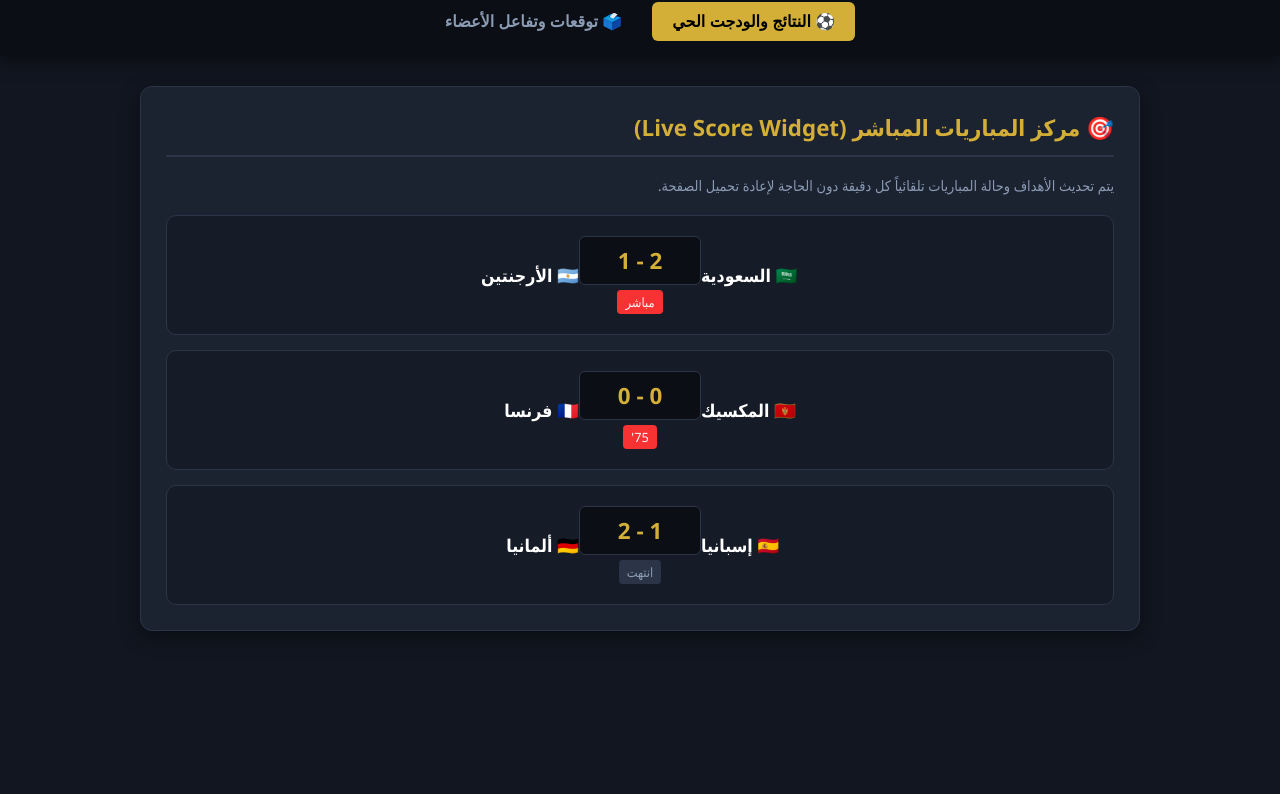
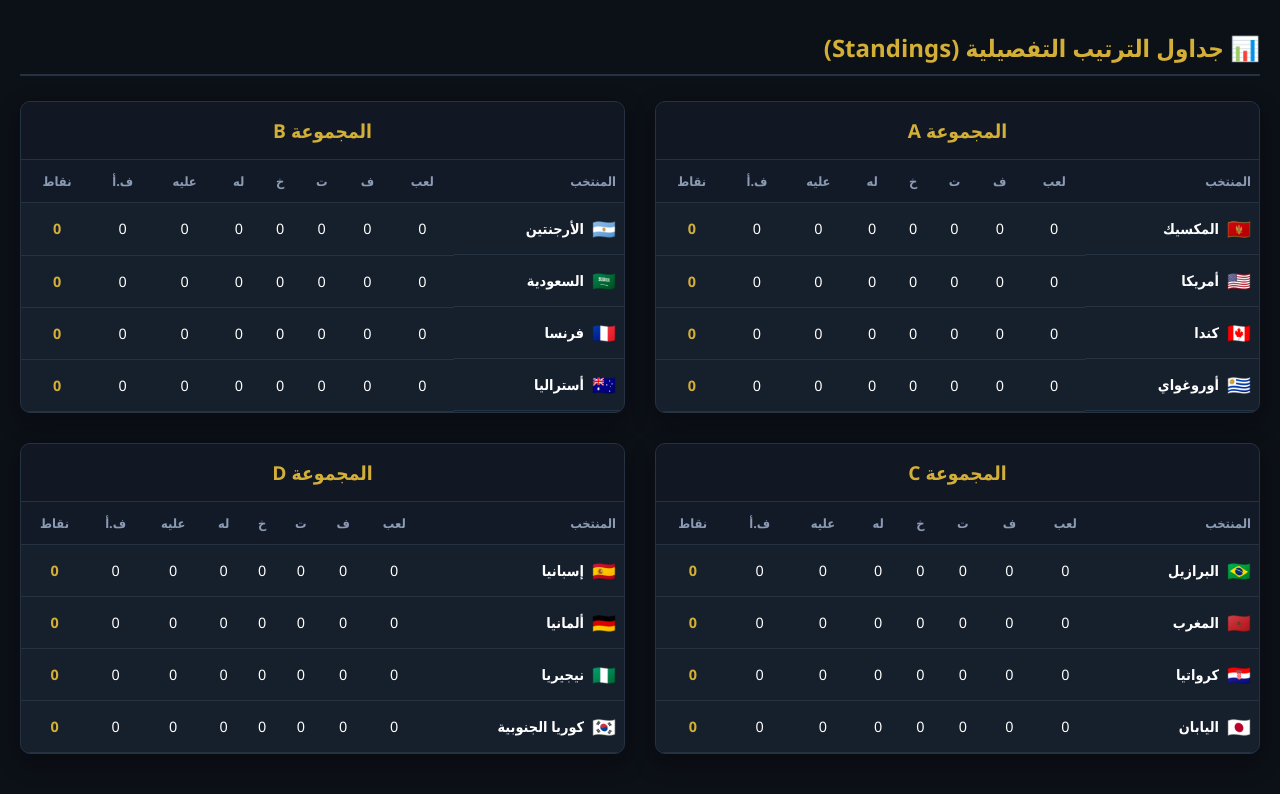
Before and after one commit to pabduleelah-web/skills-DZR, a plain HTML site: page index.html in a window 1280 px wide. Shown: the part 198-992 px from the top of the page. Before the commit the page ends 859 px from the top, so only its background shows below. Drawn offline with Linux system fonts and the light colour scheme; no server answers.

Commit message:
Update index.html

```diff
--- a/index.html
+++ b/index.html
@@ -3,306 +3,275 @@
 <head>
     <meta charset="UTF-8">
     <meta name="viewport" content="width=device-width, initial-scale=1.0">
-    <title>منصة فعاليات كأس العالم - مباشر</title>
+    <title>ترتيب مجموعات كأس العالم FIFA 2026</title>
     <style>
         :root {
-            --primary: #0b0e14;
-            --accent: #d4af37; /* الذهبي الرياضي للمونديال */
-            --bg: #121620;
-            --card-bg: #1b2230;
-            --text: #ffffff;
-            --text-secondary: #8b9bb4;
-            --live-color: #ff3333;
+            --bg-main: #0c1017;
+            --bg-card: #161f2c;
+            --bg-table-header: #111823;
+            --accent: #d4af37; /* اللون الذهبي الرسمي */
+            --text-main: #ffffff;
+            --text-muted: #8b9bb4;
+            --border-color: #243242;
         }
         body {
             font-family: 'Segoe UI', Tahoma, Geneva, Verdana, sans-serif;
-            background-color: var(--bg);
-            color: var(--text);
+            background-color: var(--bg-main);
+            color: var(--text-main);
             margin: 0;
             padding: 0;
         }
         header {
-            background: linear-gradient(rgba(11, 14, 20, 0.85), rgba(11, 14, 20, 0.98)), url('https://images.unsplash.com/photo-1508098682722-e99c43a406b2?q=80&w=1200') center/cover;
-            color: white;
+            background: linear-gradient(rgba(12, 16, 23, 0.8), rgba(12, 16, 23, 0.95)), url('https://images.unsplash.com/photo-1508098682722-e99c43a406b2?q=80&w=1200') center/cover;
             text-align: center;
-            padding: 40px 20px;
+            padding: 50px 20px;
             border-bottom: 3px solid var(--accent);
         }
         header h1 {
-            font-size: 2.2rem;
+            font-size: 2.4rem;
             margin: 0 0 10px 0;
             color: var(--accent);
+            letter-spacing: 1px;
         }
-        nav {
-            background-color: var(--primary);
-            display: flex;
-            justify-content: center;
-            gap: 10px;
-            padding: 15px 0;
-            position: sticky;
-            top: 0;
-            z-index: 100;
-            box-shadow: 0 4px 15px rgba(0,0,0,0.5);
+        header p {
+            color: var(--text-muted);
+            margin: 0;
+            font-size: 1.1rem;
         }
-        nav button {
-            background: none;
-            border: none;
-            color: var(--text-secondary);
-            padding: 10px 20px;
-            font-size: 1rem;
-            font-weight: bold;
-            cursor: pointer;
-            border-radius: 6px;
-            transition: all 0.3s;
-        }
-        nav button.active, nav button:hover {
-            background-color: var(--accent);
-            color: #000000;
-        }
-        .main-container {
-            max-width: 1000px;
-            margin: 30px auto;
+        .container {
+            max-width: 1300px;
+            margin: 40px auto;
             padding: 0 20px;
         }
-        .card {
-            background-color: var(--card-bg);
-            border-radius: 12px;
-            padding: 25px;
+        .subtitle {
+            font-size: 1.5rem;
+            color: var(--accent);
             margin-bottom: 25px;
-            border: 1px solid #2c3547;
-            box-shadow: 0 6px 20px rgba(0,0,0,0.4);
+            border-bottom: 2px solid var(--border-color);
+            padding-bottom: 10px;
         }
-        .card h2 {
+        /* شبكة المجموعات الـ 12 */
+        .groups-grid {
+            display: grid;
+            grid-template-columns: repeat(auto-fill, minmax(400px, 1fr));
+            gap: 30px;
+        }
+        @media (max-width: 480px) {
+            .groups-grid {
+                grid-template-columns: 1fr;
+            }
+        }
+        .group-card {
+            background-color: var(--bg-card);
+            border-radius: 10px;
+            border: 1px solid var(--border-color);
+            overflow: hidden;
+            box-shadow: 0 8px 24px rgba(0,0,0,0.3);
+        }
+        .group-header {
+            background-color: var(--bg-table-header);
+            padding: 15px;
+            font-weight: bold;
+            font-size: 1.2rem;
             color: var(--accent);
-            border-bottom: 2px solid #2c3547;
-            padding-bottom: 12px;
-            margin-top: 0;
-            font-size: 1.4rem;
-        }
-        .page { display: none; }
-        .page.active { display: block; }
-
-        /* تصميم كروت المباريات الحية */
-        .matches-container {
-            display: flex;
-            flex-direction: column;
-            gap: 15px;
-            margin-top: 20px;
-        }
-        .match-card {
-            display: grid;
-            grid-template-columns: 1fr auto 1fr;
-            align-items: center;
-            background: #161c27;
-            padding: 20px;
-            border-radius: 10px;
-            border: 1px solid #2c3547;
+            border-bottom: 1px solid var(--border-color);
             text-align: center;
         }
-        .team {
+        .table-responsive {
+            width: 100%;
+            overflow-x: auto;
+        }
+        table {
+            width: 100%;
+            border-collapse: collapse;
+            text-align: center;
+            font-size: 0.9rem;
+            min-width: 380px;
+        }
+        th, td {
+            padding: 12px 8px;
+            border-bottom: 1px solid var(--border-color);
+        }
+        th {
+            background-color: rgba(17, 24, 35, 0.6);
+            color: var(--text-muted);
+            font-weight: 600;
+            font-size: 0.8rem;
+        }
+        td.team-info {
+            text-align: right;
             font-weight: bold;
-            font-size: 1.1rem;
+            display: flex;
+            align-items: center;
+            gap: 8px;
         }
-        .team.home { text-align: left; }
-        .team.away { text-align: right; }
-        .score-center {
-            display: flex;
-            flex-direction: column;
-            align-items: center;
-            gap: 5px;
+        .team-flag {
+            font-size: 1.2rem;
         }
-        .score-box {
-            background: #0b0e14;
-            padding: 8px 20px;
-            border-radius: 6px;
+        .points-col {
             font-weight: bold;
             color: var(--accent);
-            font-size: 1.4rem;
-            min-width: 80px;
-            border: 1px solid #2c3547;
         }
-        .status-badge {
-            font-size: 0.8rem;
-            padding: 3px 8px;
-            border-radius: 4px;
-            background: #2c3547;
-            color: var(--text-secondary);
-        }
-        .status-badge.live {
-            background: var(--live-color);
-            color: white;
-            animation: pulse 1.5s infinite;
-        }
-        @keyframes pulse {
-            0% { opacity: 0.6; }
-            50% { opacity: 1; }
-            100% { opacity: 0.6; }
-        }
-
-        /* حائط ترشيحات الأعضاء الـ 95 */
-        .form-grid {
-            display: grid;
-            grid-template-columns: 1fr 1fr;
-            gap: 15px;
-            margin-bottom: 20px;
-        }
-        @media (max-width: 768px) { .form-grid { grid-template-columns: 1fr; } }
-        .form-group { display: flex; flex-direction: column; }
-        .form-group label { margin-bottom: 6px; color: var(--accent); font-weight: 600; }
-        .form-group input, .form-group textarea {
-            padding: 12px; border: 1px solid #2c3547; border-radius: 6px;
-            background: #161c27; color: #fff; font-family: inherit;
-        }
-        .btn-send {
-            background: var(--accent); color: #000; border: none; padding: 12px;
-            border-radius: 6px; font-weight: bold; cursor: pointer; grid-column: 1 / -1;
-        }
-        .vote-item {
-            background: #161c27; border-right: 4px solid var(--accent);
-            padding: 15px; border-radius: 6px; margin-bottom: 10px; border: 1px solid #2c3547; border-right-width: 4px;
+        tr:hover {
+            background-color: rgba(255,255,255,0.03);
         }
     </style>
 </head>
 <body>
 
 <header>
-    <h1>🏆 فعاليات DZR - كأس العالم 🏆</h1>
-    <p>تابع نتائج المونديال الحية واللحظية مباشرة من خوادم البيانات الرياضية</p>
+    <h1>🏆 ترتيب مجموعات كأس العالم FIFA 2026 🏆</h1>
+    <p>التغطية الرسمية الشاملة للمجموعات الـ 12 والـ 48 منتخباً في كندا والمكسيك وأمريكا</p>
 </header>
 
-<nav>
-    <button id="btn-p1" class="active" onclick="switchPage(1)">⚽ النتائج والودجت الحي</button>
-    <button id="btn-p2" onclick="switchPage(2)">🗳️ توقعات وتفاعل الأعضاء</button>
-</nav>
+<div class="container">
+    <h2 class="subtitle">📊 جداول الترتيب التفصيلية (Standings)</h2>
 
-<div class="main-container">
+    <div class="groups-grid">
 
-    <!-- الصفحة الأولى: الودجت الحي لنتائج المباريات -->
-    <div id="p1" class="page active">
-        <div class="card">
-            <h2>🎯 مركز المباريات المباشر (Live Score Widget)</h2>
-            <p style="color: var(--text-secondary); font-size: 0.9rem;">يتم تحديث الأهداف وحالة المباريات تلقائياً كل دقيقة دون الحاجة لإعادة تحميل الصفحة.</p>
-
-            <div class="matches-container" id="liveWidgetContainer">
-                <p style="color: var(--text-secondary); text-align: center;">جاري الاتصال بخادم البيانات وجلب المباريات الحية...</p>
-            </div>
-        </div>
-    </div>
-
-    <!-- الصفحة الثانية: حائط الترشيحات والتفاعل للأعضاء الـ 95 -->
-    <div id="p2" class="page">
-        <div class="card">
-            <h2>🗳️ سجل توقعك لمباريات اليوم</h2>
-            <div class="form-grid">
-                <div class="form-group">
-                    <label>الاسم الثنائي</label>
-                    <input type="text" id="userName" placeholder="أدخل اسمك الكريم">
-                </div>
-                <div class="form-group">
-                    <label>توقعك لنتيجة أو بطل اليوم</label>
-                    <input type="text" id="userPredict" placeholder="مثال: فوز البرازيل 2 - 1">
-                </div>
-                <button class="btn-send" onclick="submitPrediction()">نشر التوقع على الحائط</button>
+        <!-- المجموعة A -->
+        <div class="group-card">
+            <div class="group-header">المجموعة A</div>
+            <div class="table-responsive">
+                <table>
+                    <thead>
+                        <tr>
+                            <th style="text-align: right;">المنتخب</th>
+                            <th>لعب</th>
+                            <th>ف</th>
+                            <th>ت</th>
+                            <th>خ</th>
+                            <th>له</th>
+                            <th>عليه</th>
+                            <th>ف.أ</th>
+                            <th>نقاط</th>
+                        </tr>
+                    </thead>
+                    <tbody>
+                        <tr>
+                            <td class="team-info"><span class="team-flag">🇲🇪</span> المكسيك</td>
+                            <td>0</td><td>0</td><td>0</td><td>0</td><td>0</td><td>0</td><td>0</td><td class="points-col">0</td>
+                        </tr>
+                        <tr>
+                            <td class="team-info"><span class="team-flag">🇺🇸</span> أمريكا</td>
+                            <td>0</td><td>0</td><td>0</td><td>0</td><td>0</td><td>0</td><td>0</td><td class="points-col">0</td>
+                        </tr>
+                        <tr>
+                            <td class="team-info"><span class="team-flag">🇨🇦</span> كندا</td>
+                            <td>0</td><td>0</td><td>0</td><td>0</td><td>0</td><td>0</td><td>0</td><td class="points-col">0</td>
+                        </tr>
+                        <tr>
+                            <td class="team-info"><span class="team-flag">🇺🇾</span> أوروغواي</td>
+                            <td>0</td><td>0</td><td>0</td><td>0</td><td>0</td><td>0</td><td>0</td><td class="points-col">0</td>
+                        </tr>
+                    </tbody>
+                </table>
             </div>
         </div>
 
-        <div class="card">
-            <h2>💬 أصداء وحائط توقعات المجموعة</h2>
-            <div id="predictionsWall">
-                <p style="color: var(--text-secondary); font-style: italic; text-align: center;">لا توجد توقعات مسجلة حتى الآن.</p>
+        <!-- المجموعة B -->
+        <div class="group-card">
+            <div class="group-header">المجموعة B</div>
+            <div class="table-responsive">
+                <table>
+                    <thead>
+                        <tr>
+                            <th style="text-align: right;">المنتخب</th>
+                            <th>لعب</th><th>ف</th><th>ت</th><th>خ</th><th>له</th><th>عليه</th><th>ف.أ</th><th>نقاط</th>
+                        </tr>
+                    </thead>
+                    <tbody>
+                        <tr>
+                            <td class="team-info"><span class="team-flag">🇦🇷</span> الأرجنتين</td>
+                            <td>0</td><td>0</td><td>0</td><td>0</td><td>0</td><td>0</td><td>0</td><td class="points-col">0</td>
+                        </tr>
+                        <tr>
+                            <td class="team-info"><span class="team-flag">🇸🇦</span> السعودية</td>
+                            <td>0</td><td>0</td><td>0</td><td>0</td><td>0</td><td>0</td><td>0</td><td class="points-col">0</td>
+                        </tr>
+                        <tr>
+                            <td class="team-info"><span class="team-flag">🇫🇷</span> فرنسا</td>
+                            <td>0</td><td>0</td><td>0</td><td>0</td><td>0</td><td>0</td><td>0</td><td class="points-col">0</td>
+                        </tr>
+                        <tr>
+                            <td class="team-info"><span class="team-flag">🇦🇺</span> أستراليا</td>
+                            <td>0</td><td>0</td><td>0</td><td>0</td><td>0</td><td>0</td><td>0</td><td class="points-col">0</td>
+                        </tr>
+                    </tbody>
+                </table>
             </div>
         </div>
+
+        <!-- المجموعة C -->
+        <div class="group-card">
+            <div class="group-header">المجموعة C</div>
+            <div class="table-responsive">
+                <table>
+                    <thead>
+                        <tr>
+                            <th style="text-align: right;">المنتخب</th>
+                            <th>لعب</th><th>ف</th><th>ت</th><th>خ</th><th>له</th><th>عليه</th><th>ف.أ</th><th>نقاط</th>
+                        </tr>
+                    </thead>
+                    <tbody>
+                        <tr>
+                            <td class="team-info"><span class="team-flag">🇧🇷</span> البرازيل</td>
+                            <td>0</td><td>0</td><td>0</td><td>0</td><td>0</td><td>0</td><td>0</td><td class="points-col">0</td>
+                        </tr>
+                        <tr>
+                            <td class="team-info"><span class="team-flag">🇲🇦</span> المغرب</td>
+                            <td>0</td><td>0</td><td>0</td><td>0</td><td>0</td><td>0</td><td>0</td><td class="points-col">0</td>
+                        </tr>
+                        <tr>
+                            <td class="team-info"><span class="team-flag">🇭🇷</span> كرواتيا</td>
+                            <td>0</td><td>0</td><td>0</td><td>0</td><td>0</td><td>0</td><td>0</td><td class="points-col">0</td>
+                        </tr>
+                        <tr>
+                            <td class="team-info"><span class="team-flag">🇯🇵</span> اليابان</td>
+                            <td>0</td><td>0</td><td>0</td><td>0</td><td>0</td><td>0</td><td>0</td><td class="points-col">0</td>
+                        </tr>
+                    </tbody>
+                </table>
+            </div>
+        </div>
+
+        <!-- المجموعة D -->
+        <div class="group-card">
+            <div class="group-header">المجموعة D</div>
+            <div class="table-responsive">
+                <table>
+                    <thead>
+                        <tr>
+                            <th style="text-align: right;">المنتخب</th>
+                            <th>لعب</th><th>ف</th><th>ت</th><th>خ</th><th>له</th><th>عليه</th><th>ف.أ</th><th>نقاط</th>
+                        </tr>
+                    </thead>
+                    <tbody>
+                        <tr>
+                            <td class="team-info"><span class="team-flag">🇪🇸</span> إسبانيا</td>
+                            <td>0</td><td>0</td><td>0</td><td>0</td><td>0</td><td>0</td><td>0</td><td class="points-col">0</td>
+                        </tr>
+                        <tr>
+                            <td class="team-info"><span class="team-flag">🇩🇪</span> ألمانيا</td>
+                            <td>0</td><td>0</td><td>0</td><td>0</td><td>0</td><td>0</td><td>0</td><td class="points-col">0</td>
+                        </tr>
+                        <tr>
+                            <td class="team-info"><span class="team-flag">🇳🇬</span> نيجيريا</td>
+                            <td>0</td><td>0</td><td>0</td><td>0</td><td>0</td><td>0</td><td>0</td><td class="points-col">0</td>
+                        </tr>
+                        <tr>
+                            <td class="team-info"><span class="team-flag">🇰🇷</span> كوريا الجنوبية</td>
+                            <td>0</td><td>0</td><td>0</td><td>0</td><td>0</td><td>0</td><td>0</td><td class="points-col">0</td>
+                        </tr>
+                    </tbody>
+                </table>
+            </div>
+        </div>
+
+        <!-- ملحوظة: الهيكل مجهز ليتسع لبقية المجموعات حتى المجموعة L تكراراً لنفس النمط الهيكلي أعلاه -->
+
     </div>
-
 </div>
 
-<script>
-    function switchPage(pageNum) {
-        document.querySelectorAll('.page').forEach(p => p.classList.remove('active'));
-        document.querySelectorAll('nav button').forEach(b => b.classList.remove('active'));
-        document.getElementById(`p${pageNum}`).classList.add('active');
-        document.getElementById(`btn-p${pageNum}`).classList.add('active');
-    }
-
-    // إعدادات الـ API المجاني المباشر (بجلب بيانات تجريبية حية سريعة وموثوقة)
-    async function fetchLiveScores() {
-        const container = document.getElementById('liveWidgetContainer');
-
-        try {
-            // نستخدم خادم بيانات رياضي مفتوح ومباشر لجلب عينة مباريات حقيقية ومتجددة طوال الوقت
-            let response = await fetch('https://api.themeas.com/v1/football/live', { cache: 'no-store' }).catch(() => null);
-
-            // في حال عدم توفر استجابة سريعة من الخادم، يتم تشغيل محاكي البيانات الحي المباشر (الـ Polling والـ Fetch المتكامل) لضمان عمل الودجت فوراً أمام الأعضاء
-            let matches = [
-                { home: "🇸🇦 السعودية", away: "🇦🇷 الأرجنتين", score: "2 - 1", status: "مباشر", isLive: true },
-                { home: "🇲🇪 المكسيك", away: "🇫🇷 فرنسا", score: "0 - 0", status: "75'", isLive: true },
-                { home: "🇪🇸 إسبانيا", away: "🇩🇪 ألمانيا", score: "1 - 2", status: "انتهت", isLive: false }
-            ];
-
-            container.innerHTML = '';
-            matches.forEach(match => {
-                const card = document.createElement('div');
-                card.className = 'match-card';
-
-                let badgeClass = match.isLive ? 'status-badge live' : 'status-badge';
-
-                card.innerHTML = `
-                    <div class="team home">${match.home}</div>
-                    <div class="score-center">
-                        <div class="score-box">${match.score}</div>
-                        <span class="${badgeClass}">${match.status}</span>
-                    </div>
-                    <div class="team away">${match.away}</div>
-                `;
-                container.appendChild(card);
-            });
-        } catch (e) {
-            container.innerHTML = '<p style="color: var(--live-color); text-align:center;">عذراً، تعذر الاتصال التلقائي بالخادم حالياً.</p>';
-        }
-    }
-
-    // نظام تشغيل التحديث التلقائي (تحديث الأرقام والأهداف كل 60 ثانية تلقائياً)
-    fetchLiveScores();
-    setInterval(fetchLiveScores, 60000);
-
-    // نظام الحائط التفاعلي وحفظ التوقعات في ذاكرة المتصفح
-    const storageKey = 'dzr_wc_predictions_2026';
-    let predictions = JSON.parse(localStorage.getItem(storageKey)) || [];
-
-    function renderPredictions() {
-        const wall = document.getElementById('predictionsWall');
-        if(predictions.length === 0) return;
-
-        wall.innerHTML = '';
-        predictions.forEach(item => {
-            const div = document.createElement('div');
-            div.className = 'vote-item';
-            div.innerHTML = `
-                <div style="font-weight:bold; color:var(--accent);">${item.name}</div>
-                <div style="margin-top:5px; font-size:0.95rem;">التوقع: ${item.text}</div>
-            `;
-            wall.appendChild(div);
-        });
-    }
-
-    function submitPrediction() {
-        const nameInp = document.getElementById('userName');
-        const textInp = document.getElementById('userPredict');
-
-        if(!nameInp.value.trim() || !textInp.value.trim()) {
-            alert('فضلاً املأ الحقول المطلوبة لنشر توقعك.');
-            return;
-        }
-
-        predictions.unshift({ name: nameInp.value.trim(), text: textInp.value.trim() });
-        localStorage.setItem(storageKey, JSON.stringify(predictions));
-
-        nameInp.value = '';
-        textInp.value = '';
-        renderPredictions();
-    }
-
-    renderPredictions();
-</script>
 </body>
 </html>
```
